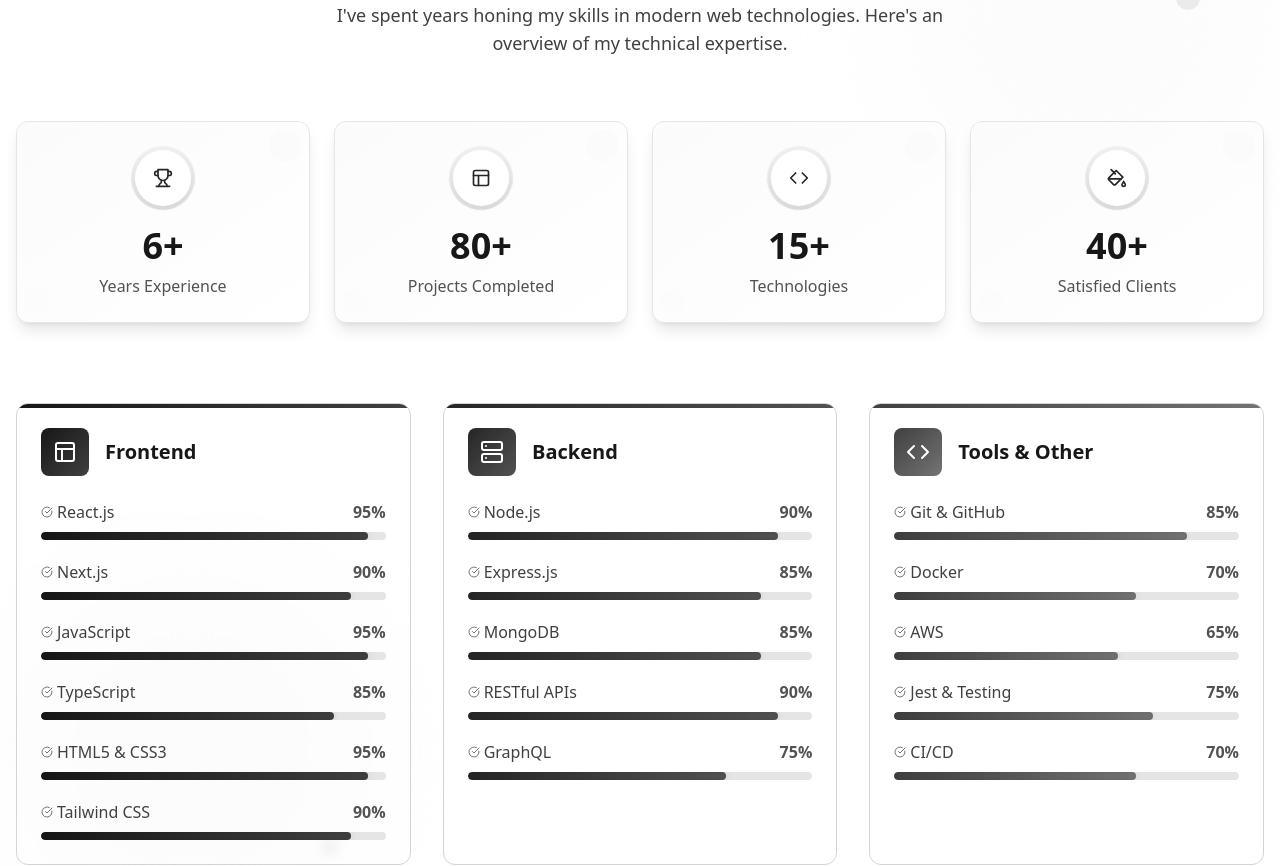
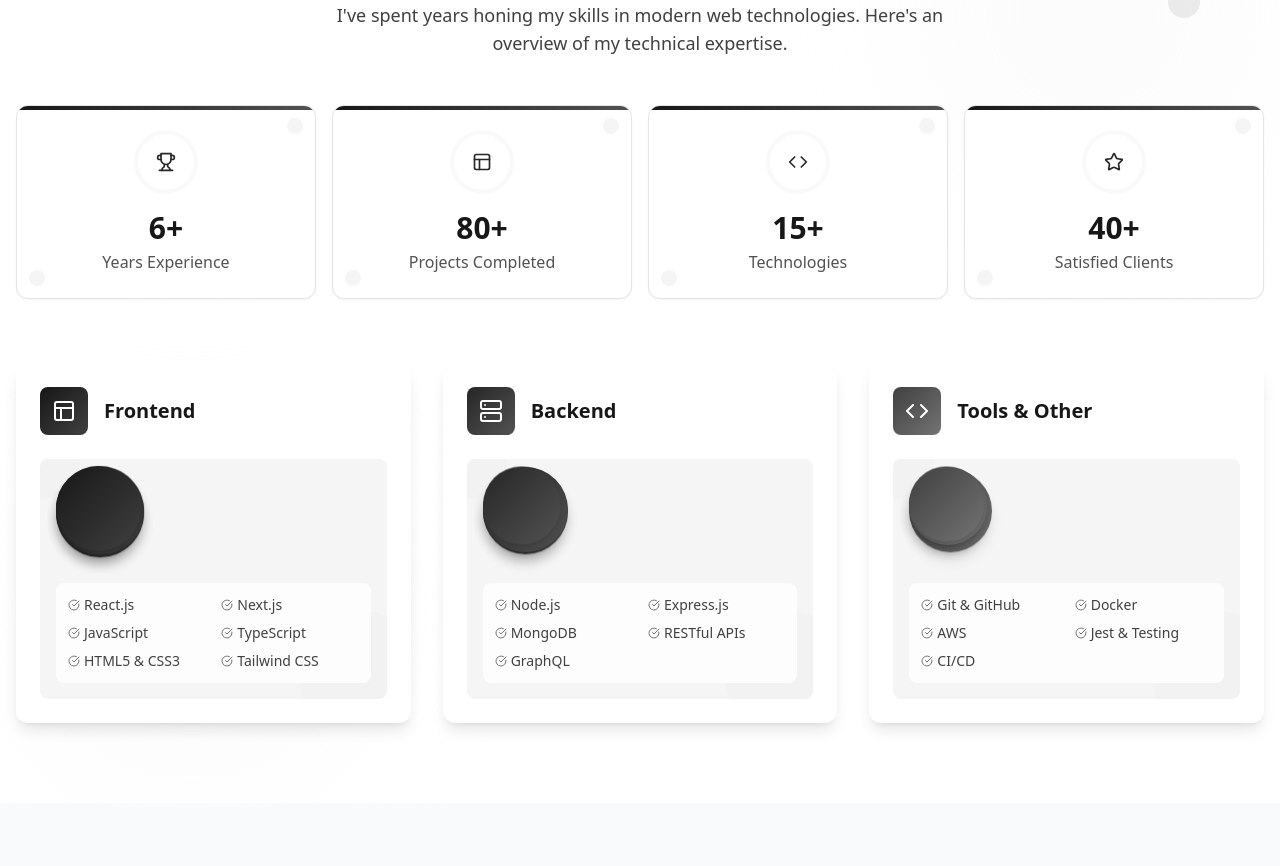
Before and after one commit to Shawaiz555/muhammadshawaiz-portfolio, a React (Vite) app: page / in a window 1280 px wide. Shown: the part 971-1837 px from the top of the page. Built offline with nearby package versions, Linux system fonts and the light colour scheme.

Commit message:
Refactor: Update skills section
Refactor the skills section to use a different style, structure, and add animations while maintaining the existing theme.

```diff
--- a/src/components/SkillsSection.jsx
+++ b/src/components/SkillsSection.jsx
@@ -1,6 +1,7 @@
 
 import React, { useEffect, useRef, useState } from 'react';
 import { Code, Database, PaintBucket, Trophy, Layout, Server, Zap, Star, CheckCircle } from 'lucide-react';
+import { Skeleton } from "@/components/ui/skeleton";
 
 const skills = [
   {
@@ -42,8 +43,146 @@ const skills = [
   }
 ];
 
-const SkillCard = ({ skill, index }) => {
+const SkillBubble = ({ name, level, delay, color }) => {
   const [isVisible, setIsVisible] = useState(false);
+  const bubbleRef = useRef(null);
+
+  useEffect(() => {
+    const observer = new IntersectionObserver(
+      (entries) => {
+        if (entries[0].isIntersecting) {
+          setIsVisible(true);
+          observer.disconnect();
+        }
+      },
+      { threshold: 0.1 }
+    );
+
+    if (bubbleRef.current) {
+      observer.observe(bubbleRef.current);
+    }
+
+    return () => {
+      if (bubbleRef.current) {
+        observer.unobserve(bubbleRef.current);
+      }
+    };
+  }, []);
+
+  const size = 40 + (level / 2); // Size based on skill level
+
+  return (
+    <div
+      ref={bubbleRef}
+      className={`absolute transition-all duration-1000 ease-out ${isVisible ? 'opacity-100 scale-100' : 'opacity-0 scale-0'}`}
+      style={{
+        width: `${size}px`,
+        height: `${size}px`,
+        transitionDelay: `${delay * 100}ms`,
+        transform: isVisible ? `translate(${Math.random() * 20 - 10}px, ${Math.random() * 20 - 10}px) scale(1)` : 'scale(0)',
+        animation: isVisible ? `float 4s ease-in-out infinite ${delay * 0.1}s` : 'none'
+      }}
+    >
+      <div
+        className={`w-full h-full rounded-full bg-gradient-to-br ${color} flex items-center justify-center shadow-lg cursor-pointer group relative`}
+      >
+        <div className="absolute inset-0 rounded-full opacity-0 group-hover:opacity-100 bg-mono-900 transition-opacity duration-300 flex items-center justify-center">
+          <span className="text-white text-xs font-bold">{level}%</span>
+        </div>
+        <div className="tooltip opacity-0 group-hover:opacity-100 absolute -top-10 left-1/2 transform -translate-x-1/2 bg-mono-900 text-white px-2 py-1 rounded text-xs whitespace-nowrap transition-opacity duration-300">
+          {name}
+        </div>
+      </div>
+    </div>
+  );
+};
+
+const SkillCategory = ({ category, index }) => {
+  const [isVisible, setIsVisible] = useState(false);
+  const categoryRef = useRef(null);
+
+  useEffect(() => {
+    const observer = new IntersectionObserver(
+      (entries) => {
+        if (entries[0].isIntersecting) {
+          setIsVisible(true);
+          observer.disconnect();
+        }
+      },
+      { threshold: 0.1 }
+    );
+
+    if (categoryRef.current) {
+      observer.observe(categoryRef.current);
+    }
+
+    return () => {
+      if (categoryRef.current) {
+        observer.unobserve(categoryRef.current);
+      }
+    };
+  }, []);
+
+  // Generate random positions for bubbles
+  const bubblePositions = category.skills.map(() => ({
+    top: Math.random() * 70 + 15,
+    left: Math.random() * 70 + 15,
+  }));
+
+  return (
+    <div
+      ref={categoryRef}
+      className={`bg-white rounded-xl shadow-lg p-6 transition-all duration-700 transform ${
+        isVisible ? "opacity-100 translate-y-0" : "opacity-0 translate-y-20"
+      }`}
+      style={{ animationDelay: `${index * 300}ms` }}
+    >
+      <div className="flex items-center mb-6 space-x-4">
+        <div className={`p-3 rounded-lg bg-gradient-to-br ${category.color} transform transition-all duration-300 hover:scale-110 hover:rotate-3`}>
+          {category.icon}
+        </div>
+        <h3 className="text-xl font-bold text-mono-900">{category.category}</h3>
+      </div>
+
+      <div className="relative h-60 bg-mono-100 rounded-lg p-4 overflow-hidden">
+        {/* Decorative background circles */}
+        <div className="absolute top-0 left-0 w-20 h-20 bg-mono-200 rounded-full opacity-20 -translate-x-10 -translate-y-10"></div>
+        <div className="absolute bottom-0 right-0 w-32 h-32 bg-mono-200 rounded-full opacity-20 translate-x-10 translate-y-10"></div>
+
+        {/* Skill bubbles */}
+        {category.skills.map((skill, i) => (
+          <SkillBubble
+            key={i}
+            name={skill.name}
+            level={skill.level}
+            delay={i}
+            color={category.color}
+            style={{
+              top: `${bubblePositions[i].top}%`,
+              left: `${bubblePositions[i].left}%`,
+            }}
+          />
+        ))}
+
+        {/* Skill list */}
+        <div className="absolute bottom-4 left-4 right-4 bg-white/80 backdrop-blur-sm p-3 rounded-lg">
+          <div className="grid grid-cols-2 gap-x-4 gap-y-2">
+            {category.skills.map((skill, i) => (
+              <div key={i} className="flex items-center text-sm">
+                <CheckCircle className="h-3 w-3 mr-1 text-mono-500" />
+                <span className="text-mono-700">{skill.name}</span>
+              </div>
+            ))}
+          </div>
+        </div>
+      </div>
+    </div>
+  );
+};
+
+const ExpertiseCard = ({ title, value, icon, index }) => {
+  const [isVisible, setIsVisible] = useState(false);
+  const [count, setCount] = useState(0);
   const cardRef = useRef(null);
 
   useEffect(() => {
@@ -68,133 +207,54 @@ const SkillCard = ({ skill, index }) => {
     };
   }, []);
 
-  return (
-    <div
-      ref={cardRef}
-      className={`relative overflow-hidden rounded-xl backdrop-blur-sm border border-mono-300 transition-all duration-700 ${
-        isVisible ? "opacity-100 translate-y-0" : "opacity-0 translate-y-20"
-      }`}
-      style={{ animationDelay: `${index * 150}ms`, transformStyle: 'preserve-3d' }}
-    >
-      <div className={`absolute top-0 left-0 w-full h-1 bg-gradient-to-r ${skill.color}`}></div>
-
-      <div className="p-6">
-        <div className="flex items-center mb-6">
-          <div className={`p-3 rounded-lg mr-4 bg-gradient-to-br ${skill.color} transform transition-all duration-300 hover:scale-110 hover:rotate-6`}>
-            {skill.icon}
-          </div>
-          <h3 className="text-xl font-bold text-mono-900">{skill.category}</h3>
-        </div>
-
-        <div className="space-y-5">
-          {skill.skills.map((item, idx) => (
-            <div
-              key={idx}
-              className="transform transition-all duration-300 hover:translate-x-2"
-              style={{ animationDelay: `${idx * 100}ms` }}
-            >
-              <div className="flex justify-between mb-2">
-                <span className="text-mono-700 font-medium flex items-center">
-                  <CheckCircle className="h-3 w-3 mr-1 text-mono-500" />
-                  {item.name}
-                </span>
-                <span className="text-mono-600 font-bold">{item.level}%</span>
-              </div>
-              <div className="h-2 bg-mono-200 rounded-full overflow-hidden">
-                <div
-                  className={`h-full bg-gradient-to-r ${skill.color} rounded-full transition-all duration-1000 ease-out`}
-                  style={{
-                    width: isVisible ? `${item.level}%` : '0%',
-                    boxShadow: '0 0 10px rgba(0, 0, 0, 0.1), 0 0 5px rgba(0, 0, 0, 0.1) inset',
-                    transitionDelay: `${idx * 100 + 300}ms`
-                  }}
-                ></div>
-              </div>
-            </div>
-          ))}
-        </div>
-      </div>
-    </div>
-  );
-};
-
-const StatCard = ({ stat, index }) => {
-  const [isVisible, setIsVisible] = useState(false);
-  const cardRef = useRef(null);
-
-  useEffect(() => {
-    const observer = new IntersectionObserver(
-      (entries) => {
-        if (entries[0].isIntersecting) {
-          setIsVisible(true);
-          observer.disconnect();
-        }
-      },
-      { threshold: 0.1 }
-    );
-
-    if (cardRef.current) {
-      observer.observe(cardRef.current);
-    }
-
-    return () => {
-      if (cardRef.current) {
-        observer.unobserve(cardRef.current);
-      }
-    };
-  }, []);
-
-  // Count up animation
-  const [count, setCount] = useState(0);
-
   useEffect(() => {
     if (isVisible) {
-      const value = parseInt(stat.value);
-      const duration = 1500; // ms
-      const interval = 20; // ms
-      const step = value / (duration / interval);
+      const endValue = parseInt(value);
+      const duration = 1500;
+      const stepTime = 15;
+      const steps = duration / stepTime;
+      const increment = endValue / steps;
+      let currentCount = 0;
 
-      let current = 0;
       const timer = setInterval(() => {
-        current += step;
-        if (current >= value) {
+        currentCount += increment;
+        if (currentCount >= endValue) {
+          setCount(endValue);
           clearInterval(timer);
-          setCount(value);
         } else {
-          setCount(Math.floor(current));
+          setCount(Math.floor(currentCount));
         }
-      }, interval);
+      }, stepTime);
 
       return () => clearInterval(timer);
     }
-  }, [isVisible, stat.value]);
+  }, [isVisible, value]);
 
   return (
     <div
       ref={cardRef}
-      className={`bg-white rounded-xl shadow-lg backdrop-blur-sm p-6 text-center relative overflow-hidden border border-mono-200 transition-all duration-700 transform ${
-        isVisible ? "opacity-100 translate-y-0 scale-100" : "opacity-0 translate-y-20 scale-95"
+      className={`relative overflow-hidden rounded-xl p-6 border border-mono-200 shadow-sm bg-white transition-all duration-500 transform ${
+        isVisible ? "opacity-100 translate-y-0" : "opacity-0 translate-y-10"
       }`}
-      style={{ animationDelay: `${index * 150}ms` }}
+      style={{ transitionDelay: `${index * 150}ms` }}
     >
-      <div className="absolute inset-0 bg-gradient-to-br from-mono-100 to-transparent opacity-40"></div>
-
-      <div className="relative z-10">
-        <div className="w-16 h-16 rounded-full flex items-center justify-center mx-auto mb-4 relative">
-          <div className="absolute inset-0 bg-gradient-to-tr from-mono-300 to-mono-100 rounded-full animate-spin-slow"></div>
-          <div className="absolute inset-0 bg-white rounded-full m-1 flex items-center justify-center">
-            {stat.icon}
+      <div className="absolute top-0 left-0 right-0 h-1 bg-gradient-to-r from-mono-900 to-mono-600"></div>
+      <div className="flex flex-col items-center text-center">
+        <div className="w-16 h-16 relative mb-4">
+          <div className="absolute inset-0 rounded-full bg-mono-100 animate-pulse-slow"></div>
+          <div className="absolute inset-1 rounded-full bg-white flex items-center justify-center">
+            {icon}
           </div>
         </div>
-        <h3 className="text-3xl md:text-4xl font-bold text-mono-900 mb-2">
-          {stat.suffix ? `${count}${stat.suffix}` : count}
+        <h3 className="text-3xl font-bold text-mono-900 mb-1">
+          {count}{value.includes('+') ? '+' : ''}
         </h3>
-        <p className="text-mono-600">{stat.label}</p>
+        <p className="text-mono-600">{title}</p>
       </div>
 
       {/* Decorative elements */}
-      <div className="absolute top-2 right-2 w-8 h-8 rounded-full bg-mono-100 opacity-30"></div>
-      <div className="absolute bottom-2 left-2 w-6 h-6 rounded-full bg-mono-100 opacity-20"></div>
+      <div className="absolute top-3 right-3 w-4 h-4 rounded-full bg-mono-100"></div>
+      <div className="absolute bottom-3 left-3 w-4 h-4 rounded-full bg-mono-100"></div>
     </div>
   );
 };
@@ -232,12 +292,12 @@ const SkillsSection = () => {
       <div className="absolute bottom-0 left-0 w-96 h-96 bg-mono-100 rounded-full mix-blend-multiply filter blur-3xl opacity-30 animate-float" style={{ animationDelay: '1s' }}></div>
 
       {/* Animated Shapes */}
-      <div className="absolute top-20 left-10 w-4 h-4 bg-mono-300 rounded-full opacity-20 animate-float"></div>
-      <div className="absolute top-40 right-20 w-6 h-6 bg-mono-400 rounded-full opacity-20 animate-float" style={{ animationDelay: '1.5s' }}></div>
+      <div className="absolute top-20 left-10 w-6 h-6 bg-mono-300 rounded-full opacity-20 animate-float"></div>
+      <div className="absolute top-40 right-20 w-8 h-8 bg-mono-400 rounded-full opacity-20 animate-float" style={{ animationDelay: '1.5s' }}></div>
       <div className="absolute bottom-20 left-1/4 w-5 h-5 bg-mono-300 rounded-full opacity-20 animate-float" style={{ animationDelay: '2s' }}></div>
 
-      <div className="container mx-auto px-4 relative">
-        <div className={`text-center mb-16 transition-all duration-1000 ${isVisible ? "opacity-100 translate-y-0" : "opacity-0 translate-y-10"}`}>
+      <div className="container mx-auto px-4 relative z-10">
+        <div className={`text-center mb-12 transition-all duration-1000 ${isVisible ? "opacity-100 translate-y-0" : "opacity-0 translate-y-10"}`}>
           <h2 className="text-3xl md:text-5xl font-bold mb-4 text-mono-900">
             My <span className="text-gradient">Skills</span>
           </h2>
@@ -248,22 +308,28 @@ const SkillsSection = () => {
           </p>
         </div>
 
-        {/* Tech Stats */}
-        <div className="grid grid-cols-2 lg:grid-cols-4 gap-4 md:gap-6 mb-20">
+        {/* Expertise Cards */}
+        <div className="grid grid-cols-2 md:grid-cols-4 gap-4 mb-16">
           {[
-            { label: "Years Experience", value: "6", suffix: "+", icon: <Trophy className="h-5 w-5 text-mono-800" /> },
-            { label: "Projects Completed", value: "80", suffix: "+", icon: <Layout className="h-5 w-5 text-mono-800" /> },
-            { label: "Technologies", value: "15", suffix: "+", icon: <Code className="h-5 w-5 text-mono-800" /> },
-            { label: "Satisfied Clients", value: "40", suffix: "+", icon: <PaintBucket className="h-5 w-5 text-mono-800" /> },
-          ].map((stat, index) => (
-            <StatCard key={index} stat={stat} index={index} />
+            { title: "Years Experience", value: "6+", icon: <Trophy className="h-5 w-5 text-mono-800" /> },
+            { title: "Projects Completed", value: "80+", icon: <Layout className="h-5 w-5 text-mono-800" /> },
+            { title: "Technologies", value: "15+", icon: <Code className="h-5 w-5 text-mono-800" /> },
+            { title: "Satisfied Clients", value: "40+", icon: <Star className="h-5 w-5 text-mono-800" /> },
+          ].map((item, idx) => (
+            <ExpertiseCard
+              key={idx}
+              title={item.title}
+              value={item.value}
+              icon={item.icon}
+              index={idx}
+            />
           ))}
         </div>
 
         {/* Skills Categories */}
         <div className="grid md:grid-cols-1 lg:grid-cols-3 gap-8">
           {skills.map((category, index) => (
-            <SkillCard key={index} skill={category} index={index} />
+            <SkillCategory key={index} category={category} index={index} />
           ))}
         </div>
       </div>
```
